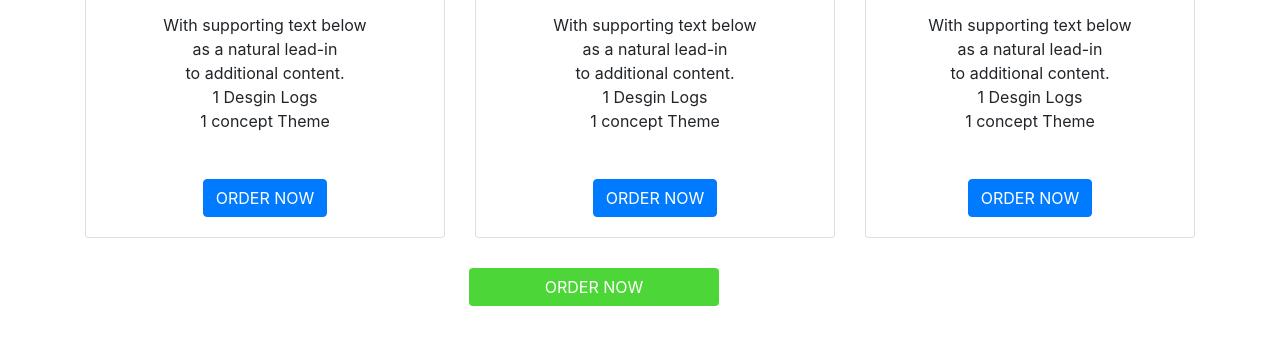
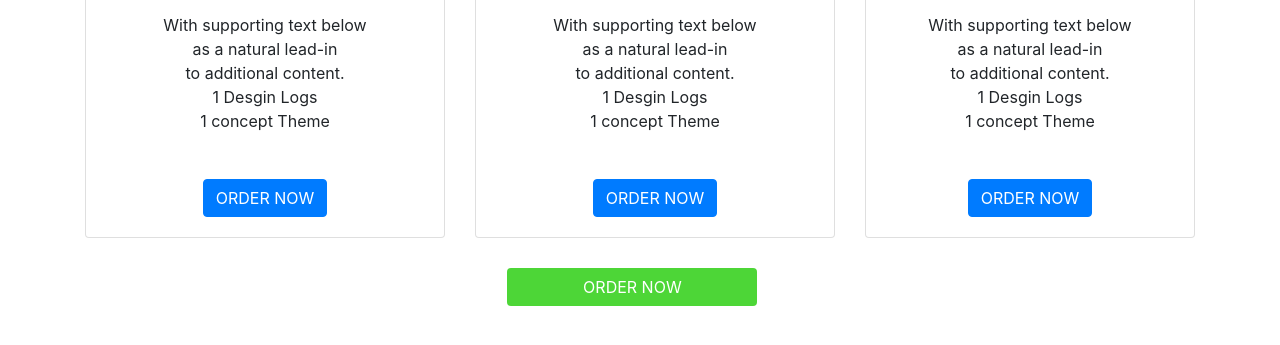
Before and after one commit to AbdulMoiz8994/PIAIC-HTML-CSS-Assisgmnet, a plain HTML site: page finalassisgnment/card/index.html in a window 1280 px wide. Shown: the part 377-722 px from the top of the page. Drawn offline with Linux system fonts and the light colour scheme.

Commit message:
update index.html where we add the margin of button

```diff
--- a/finalassisgnment/card/index.html
+++ b/finalassisgnment/card/index.html
@@ -53,7 +53,7 @@
     </div>
   </div>
   <a href="#" class="btn col-6" style="position:absolute;
-  margin-left:30%;
+  margin-left:33%;
   width:250px;
    margin-top: 30px;   background-color: #4DD637;  color: white;" >ORDER NOW</a>
 
```
